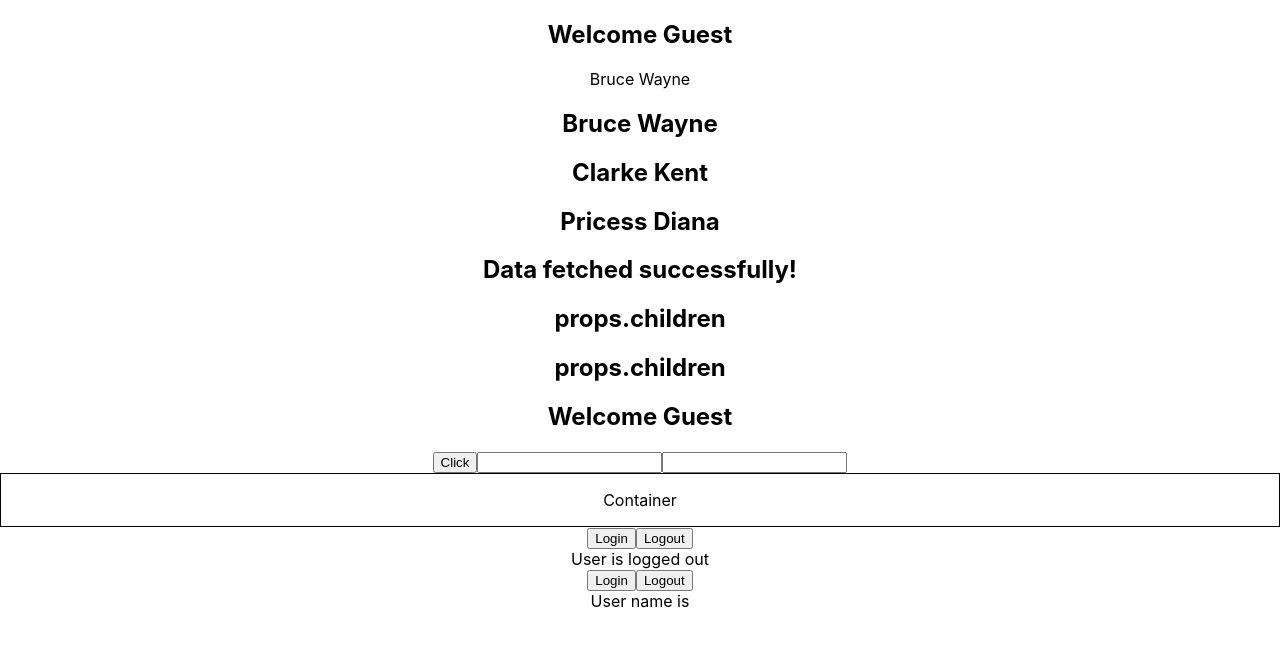
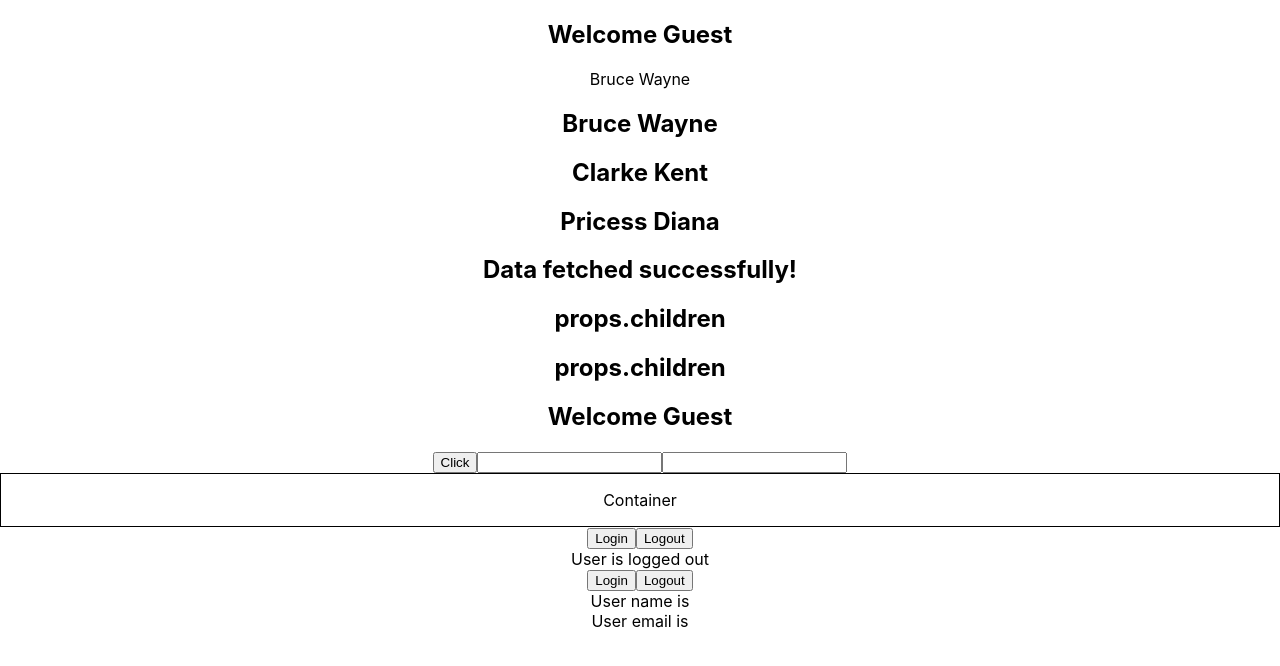
Before and after one commit to nicodann/react-typescript-demo, a React (Create React App) app: page / in a window 1280 px wide. Shown: the top 666 px of the page. Built offline with nearby package versions, Linux system fonts and the light colour scheme.

Commit message:
Add ? to allow for possible null when accessing value.

```diff
--- a/src/components/state/User.tsx
+++ b/src/components/state/User.tsx
@@ -20,7 +20,8 @@ export const User = () => {
     <div>
       <button onClick={handleLogin}>Login</button>
       <button onClick={handleLogout}>Logout</button>
-      <div>User name is</div>
+      <div>User name is {user?.name}</div>
+      <div>User email is {user?.email}</div>
     </div>
   )
 }
```
